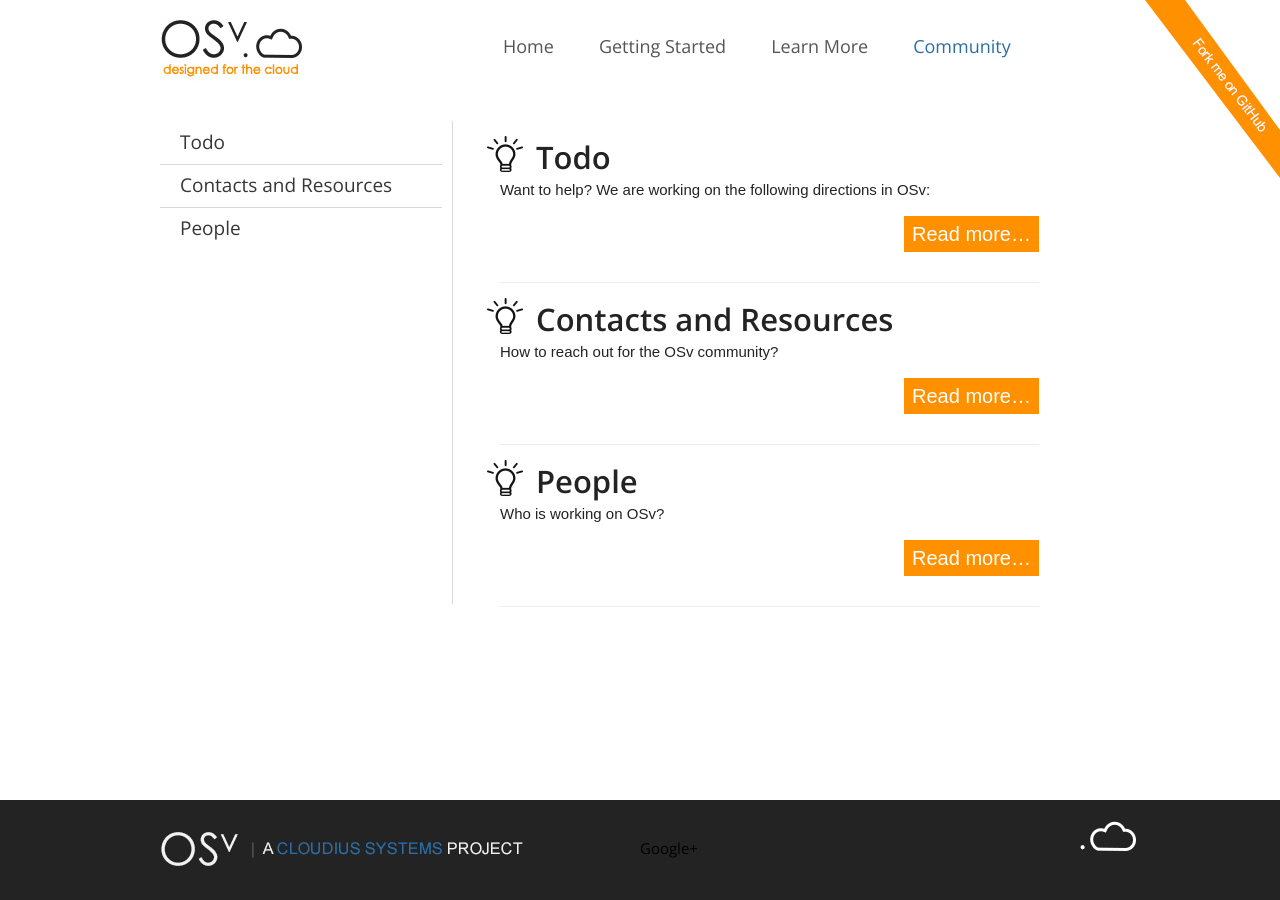
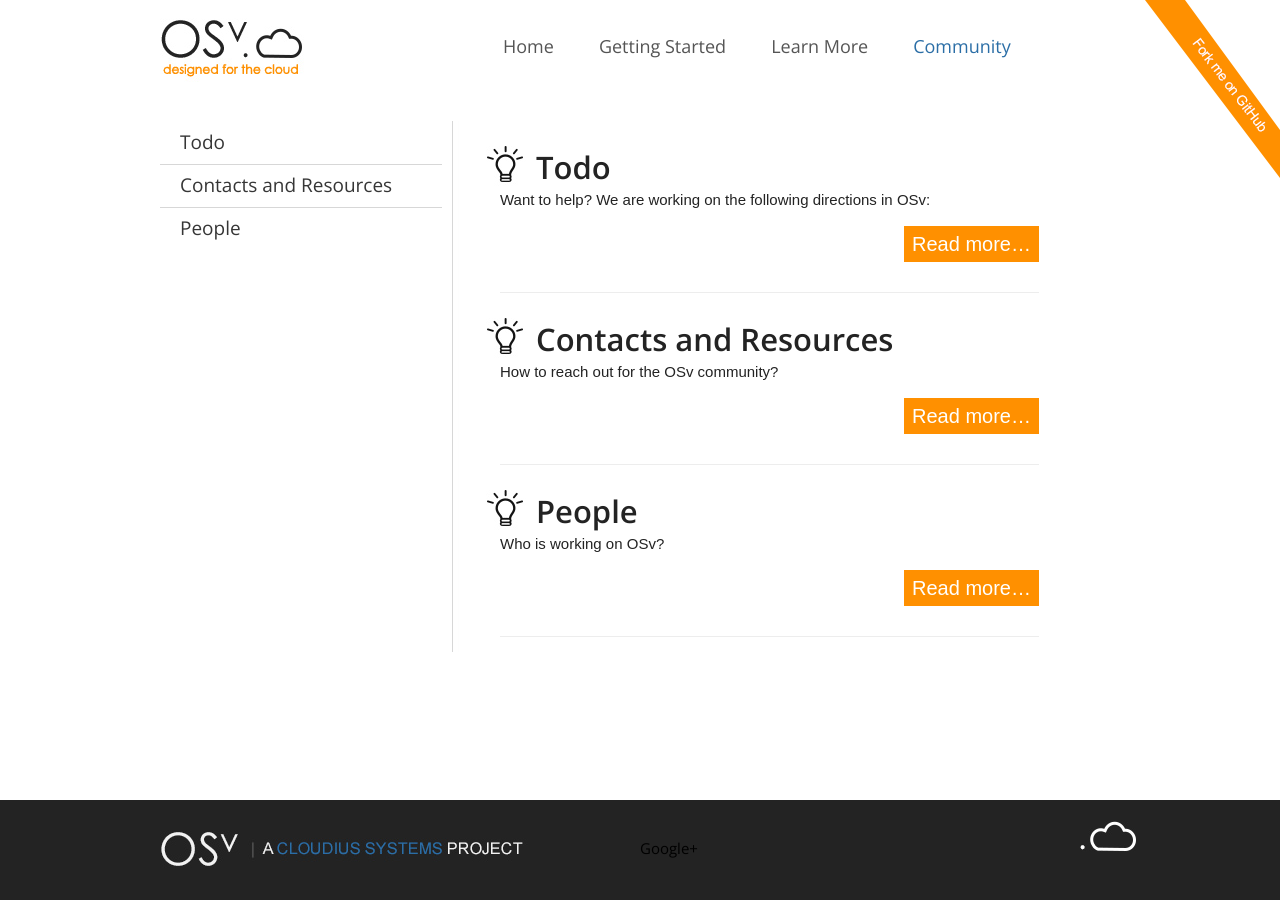
Before and after one commit to osv-io/osv-io.github.io, a Jekyll site: the page built from _posts/0000-10-01-community.md, in a window 1280 px wide. Built offline with Jekyll 4.4.1, drawn with Linux system fonts in a browser that asks for light colours.

Commit message:
Make second level headers closer to the content below than to the content above

```diff
--- a/css/template.css
+++ b/css/template.css
@@ -533,8 +533,8 @@ h2 {
 	font-family:'Open Sans';
 	font-size:21px;
 	font-weight:600;
-	margin-bottom:25px;
-	margin-top:15px;
+	margin-bottom:15px;
+	margin-top:25px;
 }
 /* TYPOGRAPHY */
 .download {
```
